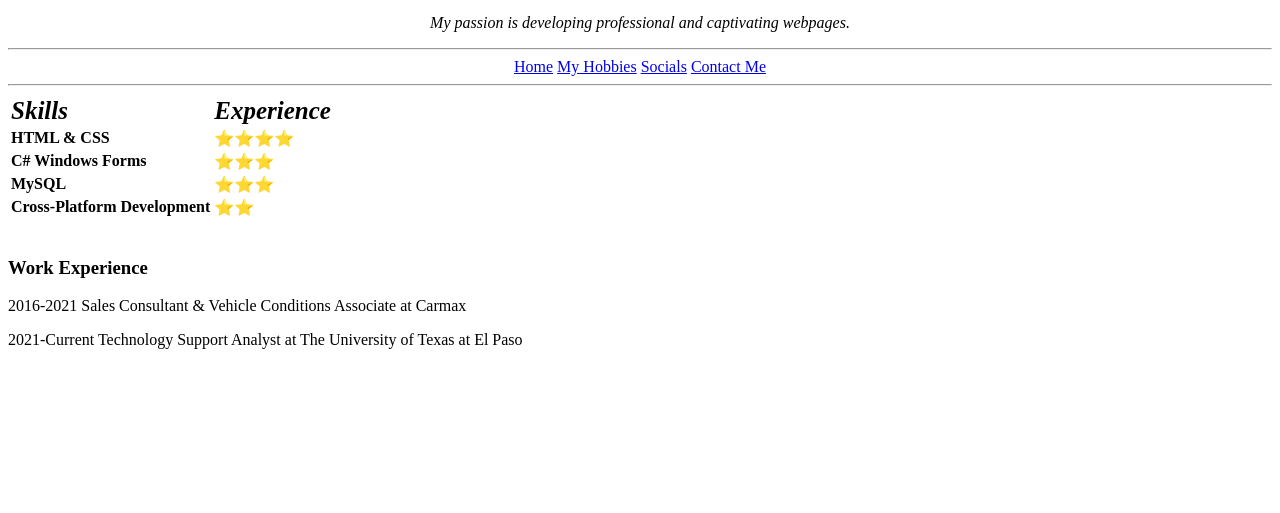
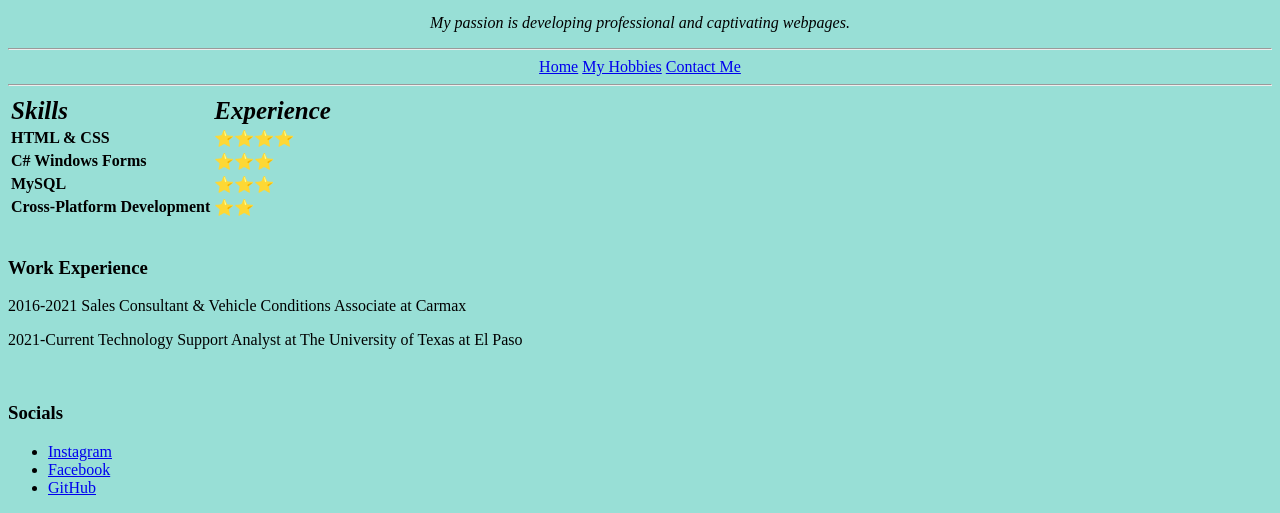
Before and after one commit to DevinMina/PersonalWebsite, a plain HTML site: page index.html in a window 1280 px wide. Shown: the part 428-941 px from the top of the page. Before the commit the page ends 800 px from the top, so only its background shows below. Drawn offline with Linux system fonts and the light colour scheme.

Commit message:
socials.html
Updated css and removed socials file

```diff
--- a/index.html
+++ b/index.html
@@ -20,7 +20,6 @@
     <div class="topnav">
       <a href="index.html">Home</a>
       <a href="hobbies.html">My Hobbies</a>
-      <a href="socials.html">Socials</a>
       <a href="contact.html">Contact Me</a>
     </div>
     <hr />
@@ -61,5 +60,17 @@
       2021-Current Technology Support Analyst at The University of Texas at El
       Paso
     </p>
+<br>
+
+    <h3>Socials</h3>
+    <ul>
+      <li>
+        <a href="https://www.instagram.com/devinmmina/">Instagram</a>
+      </li>
+      <li>
+        <a href="https://www.facebook.com/devinmmina">Facebook</a>
+      </li>
+      <li><a href="https://github.com/ToxicOwl9">GitHub</a></li>
+    </ul>
   </body>
 </html>
--- a/style.css
+++ b/style.css
@@ -1,3 +1,8 @@
+body {
+  background-color: #98DFD6;
+  color: black;
+}
+
 h1 {
   text-align: center;
 }
@@ -13,6 +18,8 @@ h1 {
   margin: auto;
   height: 20rem;
   border-radius: 70%;
+  border-style: solid;
+  border: 30px;
 }
 
 th {
```
Also changed, not shown: hobbies.html (+0 -1 lines), socials.html (+1 -10 lines).
